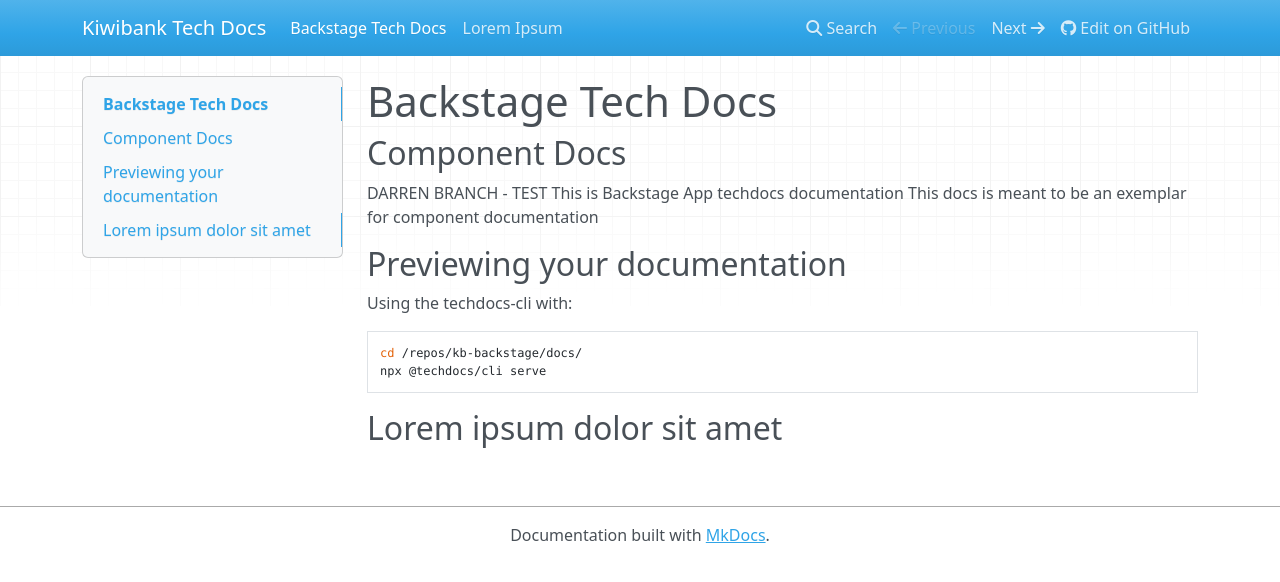
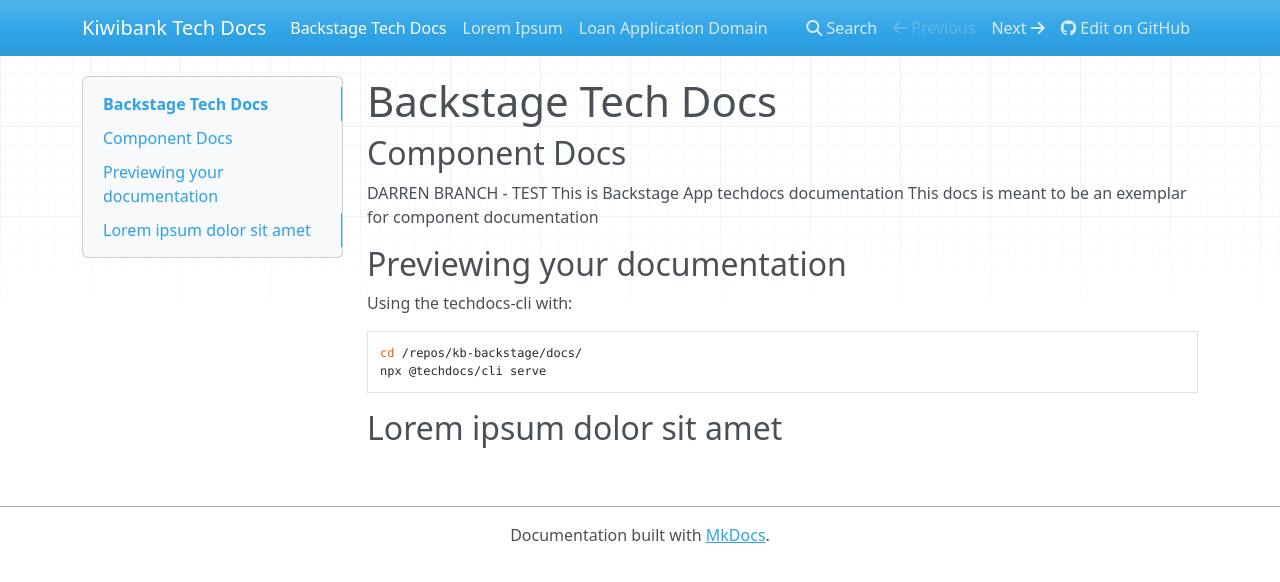
Before and after one commit to gcrist01/mkdir, an MkDocs documentation site: the page built from docs/index.md, in a window 1280 px wide. Shown: the top 582 px of the page. Built offline with MkDocs 1.6.1, drawn with Linux system fonts in a browser that asks for light colours; nearby versions of some CDN libraries; part of the change alters nothing that is shown.

Commit message:
register loanApp

```diff
--- a/mkdocs.yml
+++ b/mkdocs.yml
@@ -5,6 +5,7 @@ repo_url: https://github.com/Kiwibank/kb-backstage
 nav:
   - 'index.md'
   - 'about.md'
+  - 'loanApplication.md'
 
 docs_dir: ./docs
 site_dir: ./site
```
